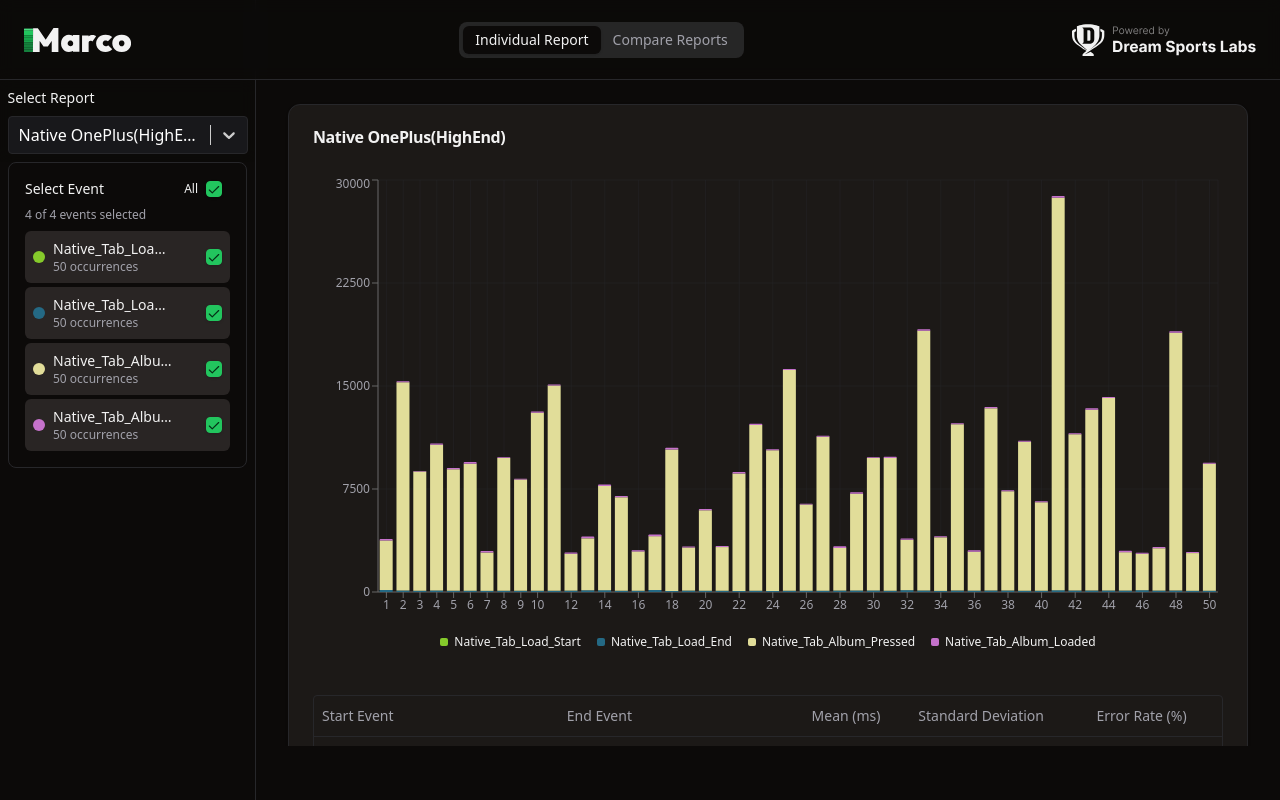
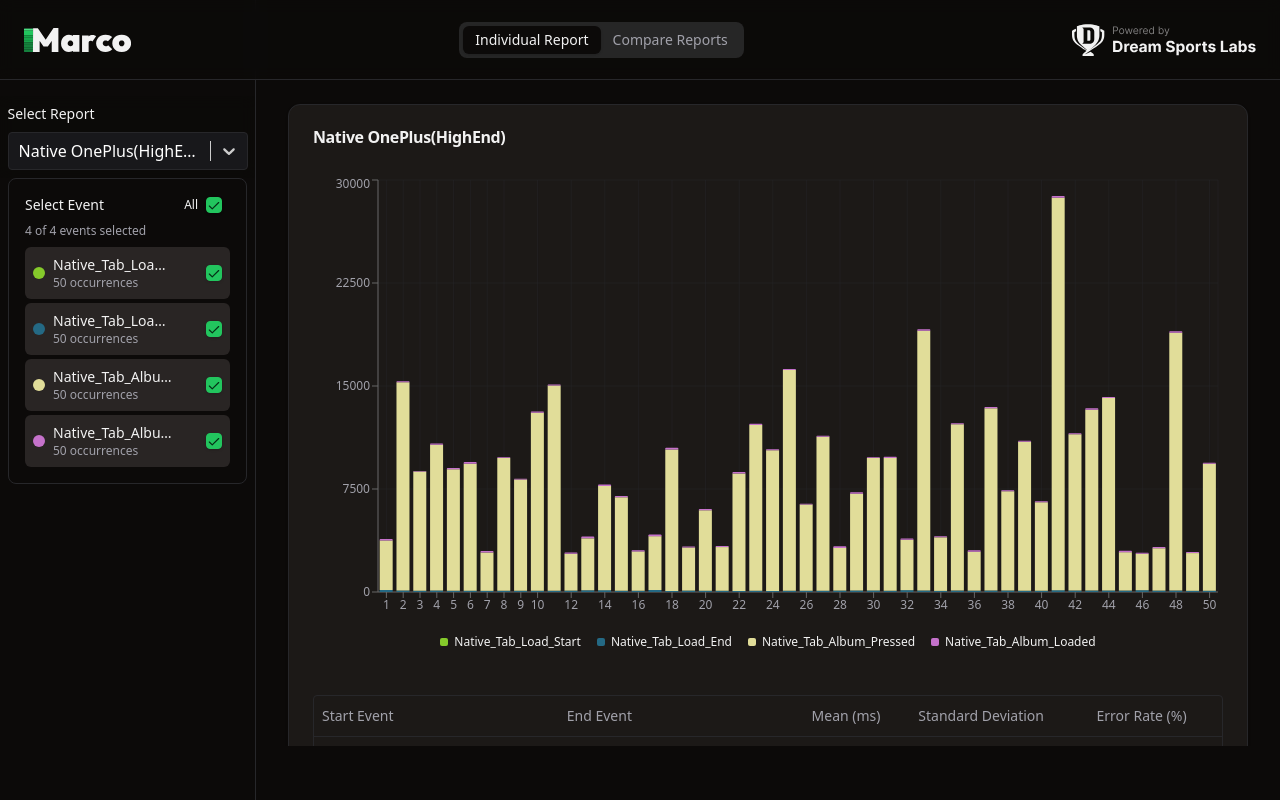
Before and after one commit to ds-horizon/marco, a React (Vite) app in the folder web/: page / in a window 1280 px wide. Built offline with nearby package versions, Linux system fonts and the light colour scheme.

Commit message:
fix: add sidebar

```diff
--- a/web/src/components/sidebar/ComparisonPanelSidebar.tsx
+++ b/web/src/components/sidebar/ComparisonPanelSidebar.tsx
@@ -138,7 +138,8 @@ export function ComparisonPanelSidebar({
         'pt-24',
         'pb-4',
         'px-2',
-        'border-r'
+        'border-r',
+        'hidden md:block'
       )}
     >
       <div className="space-y-4">
--- a/web/src/components/sidebar/IndividualReportSidebar.tsx
+++ b/web/src/components/sidebar/IndividualReportSidebar.tsx
@@ -112,8 +112,9 @@ export const IndividualReportSidebar = ({
         'top-0',
         'left-0',
         'z-40',
-        'py-24',
-        'border-r'
+        'py-28',
+        'border-r',
+        'hidden md:block'
       )}
     >
       <div
```
